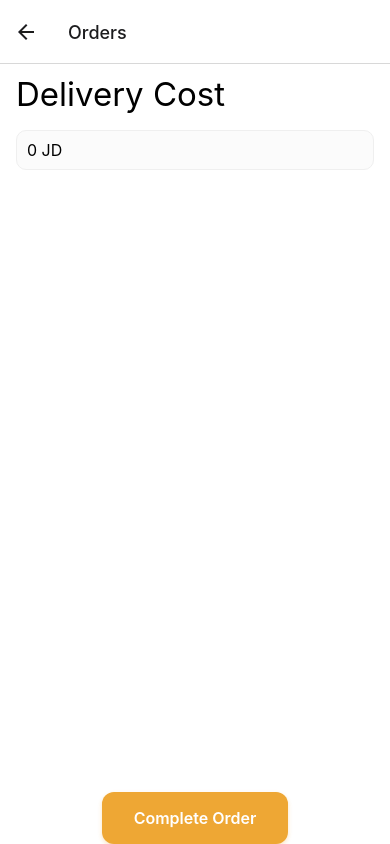
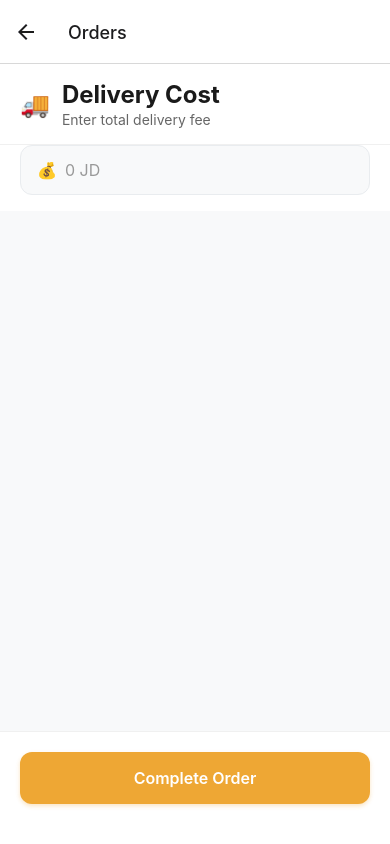
Before and after one commit to HakamQadi/AghaMealOrderService, a React Native app in the folder agha-meal/: screen /Orders in a window 390 px wide. Built offline with nearby package versions, Linux system fonts and the light colour scheme.

Commit message:
app: fix order screen

```diff
--- a/agha-meal/src/screens/allOrders/AllOrdersScreen.js
+++ b/agha-meal/src/screens/allOrders/AllOrdersScreen.js
@@ -1,73 +1,96 @@
-import React, { useContext, useState, useEffect } from "react";
-import { View, Text, TextInput, ScrollView } from "react-native";
-import { OrderContext } from "../../context/OrderContext";
-import Button from "../../components/button/Button";
-import OrderItem from "../../components/orderItem/OrderItem";
-import Style from "./style";
-import SomethingWentWrong from "../../components/UI/wentWrong/SomethingWentWrong";
+import { useContext, useState, useEffect } from "react"
+import { View, Text, TextInput, ScrollView, SafeAreaView } from "react-native"
+import { OrderContext } from "../../context/OrderContext"
+import Button from "../../components/button/Button"
+import OrderItem from "../../components/orderItem/OrderItem"
+import Style from "./style"
+import SomethingWentWrong from "../../components/UI/wentWrong/SomethingWentWrong"
 
 export default function AllOrdersScreen({ navigation }) {
-  const { state } = useContext(OrderContext);
-  const [deliveryCost, setDeliveryCost] = useState("");
-  const [deliveryCostPerName, setDeliveryCostPerName] = useState("");
-  const [totalPrices, setTotalPrices] = useState({});
-  const [isEmptyOrders, setIsEmptyOrders] = useState(false);
+  const { state } = useContext(OrderContext)
+  const [deliveryCost, setDeliveryCost] = useState("")
+  const [deliveryCostPerName, setDeliveryCostPerName] = useState("")
+  const [totalPrices, setTotalPrices] = useState({})
+  const [isEmptyOrders, setIsEmptyOrders] = useState(false)
 
-  const nameCount = state.names.length;
+  const nameCount = state.names.length
 
   const handleDeliveryCost = (cost) => {
-    setDeliveryCostPerName(parseFloat(cost) / nameCount);
-    setDeliveryCost(cost);
-  };
-
+    setDeliveryCostPerName(Number.parseFloat(cost) / nameCount)
+    setDeliveryCost(cost)
+  }
 
   const handleCompleteOrder = () => {
-    navigation.navigate("Checkout", { deliveryCost: deliveryCost });
-  };
+    navigation.navigate("Checkout", { deliveryCost: deliveryCost })
+  }
+
   useEffect(() => {
     const calculateTotalPrices = () => {
-      const ordersByName = {};
+      const ordersByName = {}
       state.order.forEach((order) => {
         if (!ordersByName[order.name]) {
-          ordersByName[order.name] = [];
+          ordersByName[order.name] = []
         }
-        ordersByName[order.name].push(order);
-      });
-      const updatedTotalPrices = {};
+        ordersByName[order.name].push(order)
+      })
+      const updatedTotalPrices = {}
       Object.entries(ordersByName).forEach(([name, orders]) => {
-        let totalPriceForName = 0;
+        let totalPriceForName = 0
         orders.forEach((order) => {
-          const totalItemPrice = order.item.price * order.count;
-          totalPriceForName += totalItemPrice;
-        });
-        if (!isNaN(parseFloat(deliveryCostPerName))) {
-          totalPriceForName += parseFloat(deliveryCostPerName);
+          const totalItemPrice = order.item.price * order.count
+          totalPriceForName += totalItemPrice
+        })
+        if (!isNaN(Number.parseFloat(deliveryCostPerName))) {
+          totalPriceForName += Number.parseFloat(deliveryCostPerName)
         }
-        updatedTotalPrices[name] = totalPriceForName;
-      });
-      setTotalPrices(updatedTotalPrices);
-    };
+        updatedTotalPrices[name] = totalPriceForName
+      })
+      setTotalPrices(updatedTotalPrices)
+    }
 
-    calculateTotalPrices();
-  }, [state.order, nameCount, deliveryCostPerName]);
+    calculateTotalPrices()
+  }, [state.order, nameCount, deliveryCostPerName])
 
   return (
-    <View style={{ flex: 1 }}>
+    <SafeAreaView style={Style.container}>
+      <View style={Style.headerContainer}>
+        <View style={Style.headerContent}>
+          <Text style={Style.headerIcon}>🚚</Text>
+          <View>
             <Text style={Style.headerText}>Delivery Cost</Text>
+            <Text style={Style.headerSubtext}>Enter total delivery fee</Text>
+          </View>
+        </View>
+      </View>
+
+      <View style={Style.inputContainer}>
+        <View style={Style.inputWrapper}>
+          <Text style={Style.currencyIcon}>💰</Text>
           <TextInput
             style={Style.input}
             placeholder="0 JD"
+            placeholderTextColor="#999"
             value={deliveryCost}
             onChangeText={handleDeliveryCost}
+            keyboardType="numeric"
           />
+        </View>
+      </View>
+
       {isEmptyOrders ? (
         <SomethingWentWrong message={"There is no orders yet"} />
       ) : (
-        <ScrollView>
-          {Object.entries(totalPrices).map(
-            ([name, totalPriceForName], index) => (
-              <View style={Style.orderItem} key={index}>
+        <ScrollView style={Style.scrollView} showsVerticalScrollIndicator={false}>
+          {Object.entries(totalPrices).map(([name, totalPriceForName], index) => (
+            <View style={Style.orderCard} key={index}>
+              <View style={Style.nameHeader}>
+                <View style={Style.avatarContainer}>
+                  <Text style={Style.avatarText}>{name.charAt(0).toUpperCase()}</Text>
+                </View>
                 <Text style={Style.nameText}>{name}</Text>
+              </View>
+
+              <View style={Style.orderItemsContainer}>
                 {state.order
                   .filter((order) => order.name === name)
                   .map((order, index) => (
@@ -78,25 +101,31 @@ export default function AllOrdersScreen({ navigation }) {
                       totalItemPrice={order.item.price * order.count}
                     />
                   ))}
-                <View style={Style.divider}></View>
+              </View>
+
+              <View style={Style.totalSection}>
+                <View style={Style.divider} />
                 <View style={Style.totalContainer}>
-                  <Text style={Style.detailsText}>
-                    Delivery {deliveryCostPerName ? deliveryCostPerName : 0}
-                  </Text>
-                  <Text style={Style.detailsText}>
-                    Total {totalPriceForName}
+                  <View style={Style.totalRow}>
+                    <Text style={Style.totalLabel}>Delivery Fee:</Text>
+                    <Text style={Style.totalValue}>
+                      {deliveryCostPerName ? `${deliveryCostPerName.toFixed(2)} JD` : "0 JD"}
                     </Text>
                   </View>
+                  <View style={Style.totalRowFinal}>
+                    <Text style={Style.totalLabelFinal}>Total:</Text>
+                    <Text style={Style.totalValueFinal}>{totalPriceForName.toFixed(2)} JD</Text>
                   </View>
-            )
-          )}
+                </View>
+              </View>
+            </View>
+          ))}
         </ScrollView>
       )}
-      <Button
-        style={Style.button}
-        text={"Complete Order"}
-        onPress={handleCompleteOrder}
-      />
+
+      <View style={Style.buttonContainer}>
+        <Button style={Style.button} text={"Complete Order"} onPress={handleCompleteOrder} />
       </View>
-  );
+    </SafeAreaView>
+  )
 }
--- a/agha-meal/src/screens/allOrders/style.js
+++ b/agha-meal/src/screens/allOrders/style.js
@@ -1,49 +1,166 @@
 import { StyleSheet } from "react-native";
 
 const Style = StyleSheet.create({
+  container: {
+    flex: 1,
+    backgroundColor: "#f8f9fa",
+  },
+  headerContainer: {
+    backgroundColor: "white",
+    paddingHorizontal: 20,
+    paddingVertical: 16,
+    borderBottomWidth: 1,
+    borderBottomColor: "#f0f0f0",
+  },
+  headerContent: {
+    flexDirection: "row",
+    alignItems: "center",
+  },
+  headerIcon: {
+    fontSize: 24,
+    marginRight: 12,
+  },
   headerText: {
-    marginHorizontal: 16,
-    fontSize: 33,
-    color: "black",
-    marginTop: 10,
+    fontSize: 24,
+    fontWeight: "700",
+    color: "#1a1a1a",
+  },
+  headerSubtext: {
+    fontSize: 14,
+    color: "#666",
+    marginTop: 2,
+  },
+
+  inputContainer: {
+    backgroundColor: "white",
+    paddingHorizontal: 20,
+    paddingBottom: 16,
+  },
+  inputWrapper: {
+    flexDirection: "row",
+    alignItems: "center",
+    backgroundColor: "#f8f9fa",
+    borderRadius: 12,
+    borderWidth: 1,
+    borderColor: "#e9ecef",
+    paddingHorizontal: 16,
+  },
+  currencyIcon: {
+    fontSize: 16,
+    marginRight: 8,
   },
   input: {
+    flex: 1,
+    height: 48,
+    fontSize: 16,
+    color: "#1a1a1a",
+  },
+
+  scrollView: {
+    flex: 1,
+    paddingBottom: 16,
+    marginTop: 16,
+  },
+  orderCard: {
+    backgroundColor: "white",
+    marginHorizontal: 16,
+    marginBottom: 16,
+    borderRadius: 16,
+    padding: 16,
+    shadowColor: "#000",
+    shadowOffset: {
+      width: 0,
+      height: 2,
+    },
+    shadowOpacity: 0.1,
+    shadowRadius: 8,
+    elevation: 4,
+  },
+
+  nameHeader: {
+    flexDirection: "row",
+    alignItems: "center",
+    marginBottom: 12,
+  },
+  avatarContainer: {
+    width: 40,
     height: 40,
-    color: "black",
+    borderRadius: 20,
+    backgroundColor: "#007AFF",
+    justifyContent: "center",
+    alignItems: "center",
+    marginRight: 12,
+  },
+  avatarText: {
+    color: "white",
     fontSize: 16,
-    backgroundColor: "#FBFBFB",
-    paddingHorizontal: 10,
-    borderWidth: 1,
-    borderColor: "#efefef",
-    margin: 16,
-    borderRadius: 10,
-  },
-  orderItem: {
-    borderBottomWidth: 1,
-    marginBottom: 10,
-    borderColor: "#f0f0f0",
-    marginHorizontal: 16,
+    fontWeight: "600",
   },
   nameText: {
-    fontWeight: "bold",
-    marginVertical: 5,
+    fontSize: 18,
+    fontWeight: "600",
+    color: "#1a1a1a",
+  },
+
+  orderItemsContainer: {
+    marginBottom: 12,
+  },
+
+  totalSection: {
+    marginTop: 8,
   },
   divider: {
+    height: 1,
     backgroundColor: "#f0f0f0",
-    width: 100,
-    height: 1,
-    alignSelf: "flex-end",
-    marginVertical: 5,
+    marginVertical: 12,
   },
   totalContainer: {
-    alignItems: "flex-end",
-    marginBottom: 10,
+    paddingTop: 8,
   },
-  detailsText: { color: "#F8B64C" },
+  totalRow: {
+    flexDirection: "row",
+    justifyContent: "space-between",
+    alignItems: "center",
+    marginBottom: 8,
+  },
+  totalRowFinal: {
+    flexDirection: "row",
+    justifyContent: "space-between",
+    alignItems: "center",
+    paddingTop: 8,
+    borderTopWidth: 1,
+    borderTopColor: "#f0f0f0",
+  },
+  totalLabel: {
+    fontSize: 14,
+    color: "#666",
+  },
+  totalValue: {
+    fontSize: 14,
+    color: "#F8B64C",
+    fontWeight: "500",
+  },
+  totalLabelFinal: {
+    fontSize: 16,
+    fontWeight: "600",
+    color: "#1a1a1a",
+  },
+  totalValueFinal: {
+    fontSize: 18,
+    fontWeight: "700",
+    color: "#F8B64C",
+  },
+
+  buttonContainer: {
+    backgroundColor: "white",
+    paddingHorizontal: 20,
+    paddingBottom: 40,
+    paddingTop: 20,
+    borderTopWidth: 1,
+    borderTopColor: "#f0f0f0",
+  },
   button: {
-    alignSelf: "center",
-    // android
-    // marginBottom: 20,
+    width: "100%",
   },
 });
 
```
Lines whose indentation alone changed are shown as unchanged.
